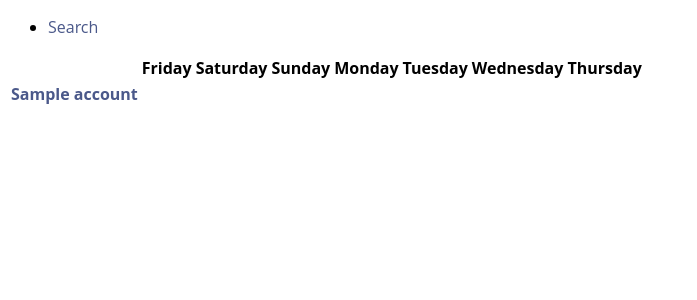
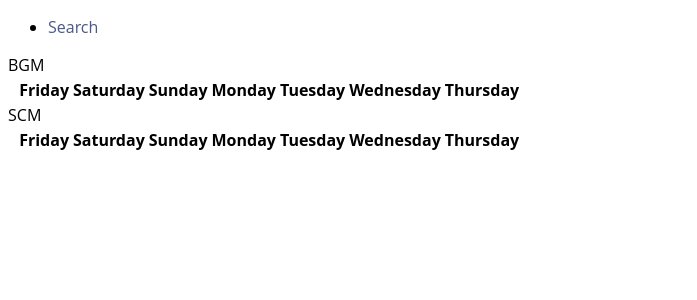
Before and after one commit to diemuzi/schedule, a Django app: template schedule/roster/templates/roster/preview_all.html in a window 1280 px wide. Shown: the part 90-390 px from the top of the page, without its empty margins (0-697 px from the left). Run offline with Django 3.2, Linux system fonts and the light colour scheme; the template is opened without the code that fills it: most values are stand-ins (such as "Sample title", 1, 10 or a date in 2020); lists and menus that the app fills with data are empty; some libraries are stand-ins or nearby versions.

Commit message:
Split all preview by facility

```diff
--- a/schedule/roster/templates/roster/preview_all.html
+++ b/schedule/roster/templates/roster/preview_all.html
@@ -4,6 +4,10 @@
 
     {% include 'employee/nav.html' %}
 
+    <div class="card">
+        <div class="card-header">{{ _('BGM') }}</div>
+
+        <div class="card-body">
             <div class="table-responsive table-hover">
                 <table class="table">
                     <thead>
@@ -21,6 +25,7 @@
 
                     <tbody>
                     {% for item in object_list %}
+                        {% if item.account.facility == 'bgm' %}
                             <tr>
                                 <th scope="row">
                                     <a href="{% url 'roster:edit' item.pk %}">{{ item.account }}</a>
@@ -82,9 +87,105 @@
                                     {% endif %}
                                 </td>
                             </tr>
+                        {% endif %}
                     {% endfor %}
+
                     </tbody>
                 </table>
             </div>
+        </div>
+    </div>
+
+    <div class="card mt-3 mb-3">
+        <div class="card-header">{{ _('SCM') }}</div>
+
+        <div class="card-body">
+            <div class="table-responsive table-hover">
+                <table class="table">
+                    <thead>
+                    <tr>
+                        <th scope="col">&nbsp;</th>
+                        <th>{{ _('Friday') }}</th>
+                        <th>{{ _('Saturday') }}</th>
+                        <th>{{ _('Sunday') }}</th>
+                        <th>{{ _('Monday') }}</th>
+                        <th>{{ _('Tuesday') }}</th>
+                        <th>{{ _('Wednesday') }}</th>
+                        <th>{{ _('Thursday') }}</th>
+                    </tr>
+                    </thead>
+
+                    <tbody>
+                    {% for item in object_list %}
+                        {% if item.account.facility == 'scm' %}
+                            <tr>
+                                <th scope="row">
+                                    <a href="{% url 'roster:edit' item.pk %}">{{ item.account }}</a>
+                                </th>
+
+                                <td>
+                                    {% if item.is_friday %}
+                                        {{ item.start_time_friday }} - {{ item.end_time_friday }}
+                                    {% else %}
+                                        <i class="fas fa-times text-danger"></i>
+                                    {% endif %}
+                                </td>
+
+                                <td>
+                                    {% if item.is_saturday %}
+                                        {{ item.start_time_saturday }} - {{ item.end_time_saturday }}
+                                    {% else %}
+                                        <i class="fas fa-times text-danger"></i>
+                                    {% endif %}
+                                </td>
+
+                                <td>
+                                    {% if item.is_sunday %}
+                                        {{ item.start_time_sunday }} - {{ item.end_time_sunday }}
+                                    {% else %}
+                                        <i class="fas fa-times text-danger"></i>
+                                    {% endif %}
+                                </td>
+
+                                <td>
+                                    {% if item.is_monday %}
+                                        {{ item.start_time_monday }} - {{ item.end_time_monday }}
+                                    {% else %}
+                                        <i class="fas fa-times text-danger"></i>
+                                    {% endif %}
+                                </td>
+
+                                <td>
+                                    {% if item.is_tuesday %}
+                                        {{ item.start_time_tuesday }} - {{ item.end_time_tuesday }}
+                                    {% else %}
+                                        <i class="fas fa-times text-danger"></i>
+                                    {% endif %}
+                                </td>
+
+                                <td>
+                                    {% if item.is_wednesday %}
+                                        {{ item.start_time_wednesday }} - {{ item.end_time_wednesday }}
+                                    {% else %}
+                                        <i class="fas fa-times text-danger"></i>
+                                    {% endif %}
+                                </td>
+
+                                <td>
+                                    {% if item.is_thursday %}
+                                        {{ item.start_time_thursday }} - {{ item.end_time_thursday }}
+                                    {% else %}
+                                        <i class="fas fa-times text-danger"></i>
+                                    {% endif %}
+                                </td>
+                            </tr>
+                        {% endif %}
+                    {% endfor %}
+
+                    </tbody>
+                </table>
+            </div>
+        </div>
+    </div>
 
 {% endblock content %}
```
Lines whose indentation alone changed are shown as unchanged.
